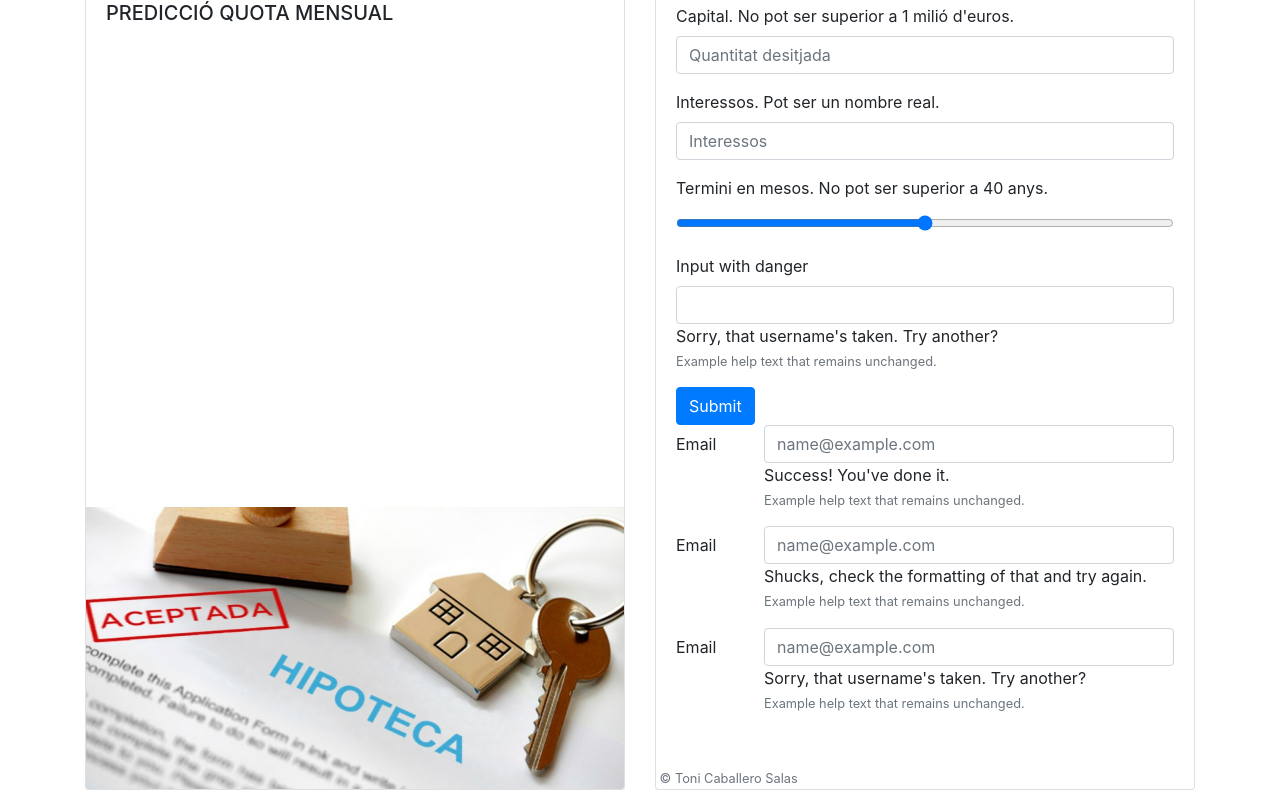
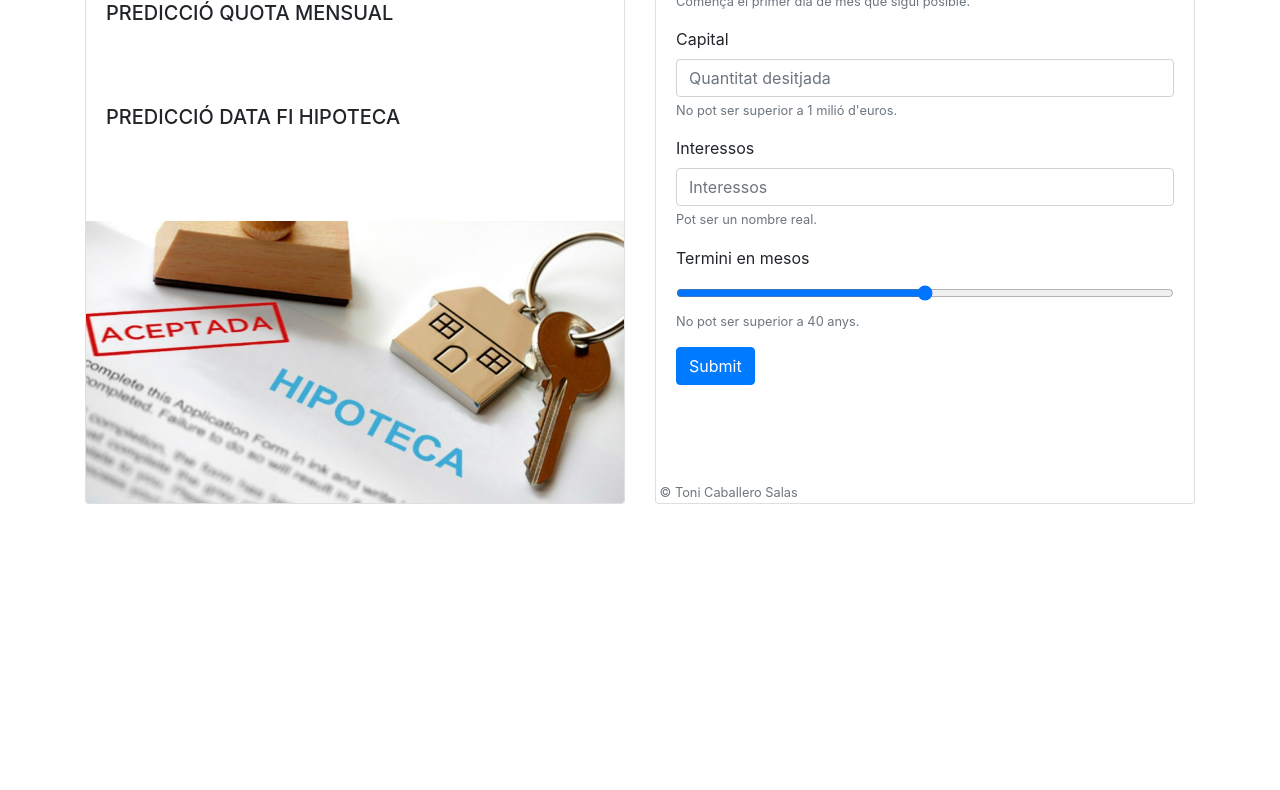
Before and after one commit to Tonics88/Tasca9, a plain HTML site: page index.html in a window 1280 px wide. Shown: the part 137-927 px from the top of the page. After the commit the page ends 800 px from the top, so only its background shows below. Drawn offline with nearby package versions, Linux system fonts and the light colour scheme.

Commit message:
Afegida predicció data fi hipoteca

```diff
--- a/index.html
+++ b/index.html
@@ -24,7 +24,9 @@
 				<div class="card-body">
 					<h2 class="card-title">Calcular les quotes d'una hipoteca</h2>
 					<p class="cardtext"></p><h5>PREDICCIÓ QUOTA MENSUAL</h5></p>
-					<h1><div id="resultat" style="text-align:center"></div></h1>
+					<h1><div id="resultat" style="text-align:center">&nbsp</div></h1>
+					<p class="cardtext"></p><h5>PREDICCIÓ DATA FI HIPOTECA</h5></p>
+					<h1><div id="final" style="text-align:center">&nbsp</div></h1>
 				</div>
 				<img class="card-img-bottom" src="img/hipoteca1.jpg" alt="Card image cap">
 			</div>
@@ -35,64 +37,35 @@
 						<form action="#">
 							<div class="form-group">
 								<label for="inici"></label>Data d'inici:</label>
-								<input type="month" class="form-control" id="inici" name="inici" min="2018-02" value="2018-02" oninput="calcularInici(this.value)">
+								<input type="month" class="form-control" id="inici" name="inici" min="2018-02" value="" oninput="calcularInici(this.value)">
+								<small class="form-text text-muted">Comença el primer dia de mes que sigui posible.</small>
 							</div>
 							<div class="form-group">
-								<label for="capita">Capital. No pot ser superior a 1 milió d'euros.</label>
+								<label for="capita">Capital</label>
 								<input type="number" class="form-control" id="capital" placeholder="Quantitat desitjada" name="capital" min="0" max="1000000" oninput="calcularCapital(this.value)">
+								<small class="form-text text-muted">No pot ser superior a 1 milió d'euros.</small>
 							</div>
 							<div class="form-group">
-								<label for="interessos">Interessos. Pot ser un nombre real.</label>
+								<label for="interessos">Interessos</label>
 								<input type="number" class="form-control" id="interes" placeholder="Interessos" name="interes" step=".01" oninput="calcularInteres(this.value)">
+								<small class="form-text text-muted">Pot ser un nombre real.</small>
 							</div>
 							<div class="form-group">
-								<label for="termini">Termini en mesos. No pot ser superior a 40 anys.</label>
+								<label for="termini">Termini en mesos</label>
 								<input type="range" class="form-control" id="termini" placeholder="Triar mesos" name="termini" max="480" oninput="calcularTermini(this.value)">
+								<small class="form-text text-muted">No pot ser superior a 40 anys.</small>
 								<div id="mesosAnys"></div>
 							</div>
-							<div class="form-group has-danger">
-								<label class="form-control-label" for="inputDanger1">Input with danger</label>
-								<input type="text" class="form-control form-control-danger" id="inputDanger1">
-								<div class="form-control-feedback">Sorry, that username's taken. Try another?</div>
-								<small class="form-text text-muted">Example help text that remains unchanged.</small>
-							  </div>
 							<button type="submit" class="btn btn-primary">Submit</button>
 						</form>
-
-						<form>
-							<div class="form-group row has-success">
-							  <label for="inputHorizontalSuccess" class="col-sm-2 col-form-label">Email</label>
-							  <div class="col-sm-10">
-								<input type="email" class="form-control form-control-success" id="inputHorizontalSuccess" placeholder="name@example.com">
-								<div class="form-control-feedback">Success! You've done it.</div>
-								<small class="form-text text-muted">Example help text that remains unchanged.</small>
-							  </div>
-							</div>
-							<div class="form-group row has-warning">
-							  <label for="inputHorizontalWarning" class="col-sm-2 col-form-label">Email</label>
-							  <div class="col-sm-10">
-								<input type="email" class="form-control form-control-warning" id="inputHorizontalWarning" placeholder="name@example.com">
-								<div class="form-control-feedback">Shucks, check the formatting of that and try again.</div>
-								<small class="form-text text-muted">Example help text that remains unchanged.</small>
-							  </div>
-							</div>
-							<div class="form-group row has-danger">
-							  <label for="inputHorizontalDnger" class="col-sm-2 col-form-label">Email</label>
-							  <div class="col-sm-10">
-								<input type="email" class="form-control form-control-danger" id="inputHorizontalDnger" placeholder="name@example.com">
-								<div class="form-control-feedback">Sorry, that username's taken. Try another?</div>
-								<small class="form-text text-muted">Example help text that remains unchanged.</small>
-							  </div>
-							</div>
-						  </form>
 						</div>
 					</p>
+
+
+
 					<p class="card-text"><small class="text-muted">&nbsp&copy&nbspToni Caballero Salas</small></p>
 				</div>
 			</div>
-
-
-
 		</div>
 
 	</div>
--- a/js/calcularQuota.js
+++ b/js/calcularQuota.js
@@ -1,5 +1,6 @@
 hipoteca={
-    inici:0,
+    mes:0,
+    any:0,
     capital: 0,
     interes: 0,
     termini: 0,
@@ -9,7 +10,35 @@ hipoteca={
 }
 
 function calcularInici(val) {
-    hipoteca.inici=val;
+    var today = new Date();
+    var dd = today.getDate();
+    var mm = today.getMonth()+1; //Gener es el 0
+    console.log(typeof(dd))
+    console.log(dd);
+
+    hipoteca.mes=parseInt(val.substr(5));
+    hipoteca.any=parseInt(val.substr(0, 4));
+
+    if (dd!=1 && hipoteca.mes==mm){
+        if (hipoteca.mes==12){
+            hipoteca.any++;
+        }
+        hipoteca.mes=(hipoteca.mes%12+1);
+        if(hipoteca.mes<10) {
+            var mm = '0'+hipoteca.mes;
+        }
+        console.log(mm);
+        document.getElementById("inici").value=(hipoteca.any+'-'+mm);
+    }
+    console.log(typeof(hipoteca.mes));
+    console.log(hipoteca.mes);
+    console.log(typeof(hipoteca.any));
+    console.log(hipoteca.any);
+
+
+
+
+    console.log(val);
     resultatCuota();
 }
 
@@ -41,4 +70,5 @@ function resultatCuota (){
     if (parseFloat(hipoteca.cuota())>0 && hipoteca.cuota()!="Infinity"){
         document.getElementById("resultat").innerHTML = " "+hipoteca.cuota()+" €";
     }
+    document.getElementById("final").innerHTML = " Mes "+(hipoteca.mes+parseInt(hipoteca.termini))%12+" del "+(hipoteca.any+parseInt(hipoteca.termini/12));
 }
```
